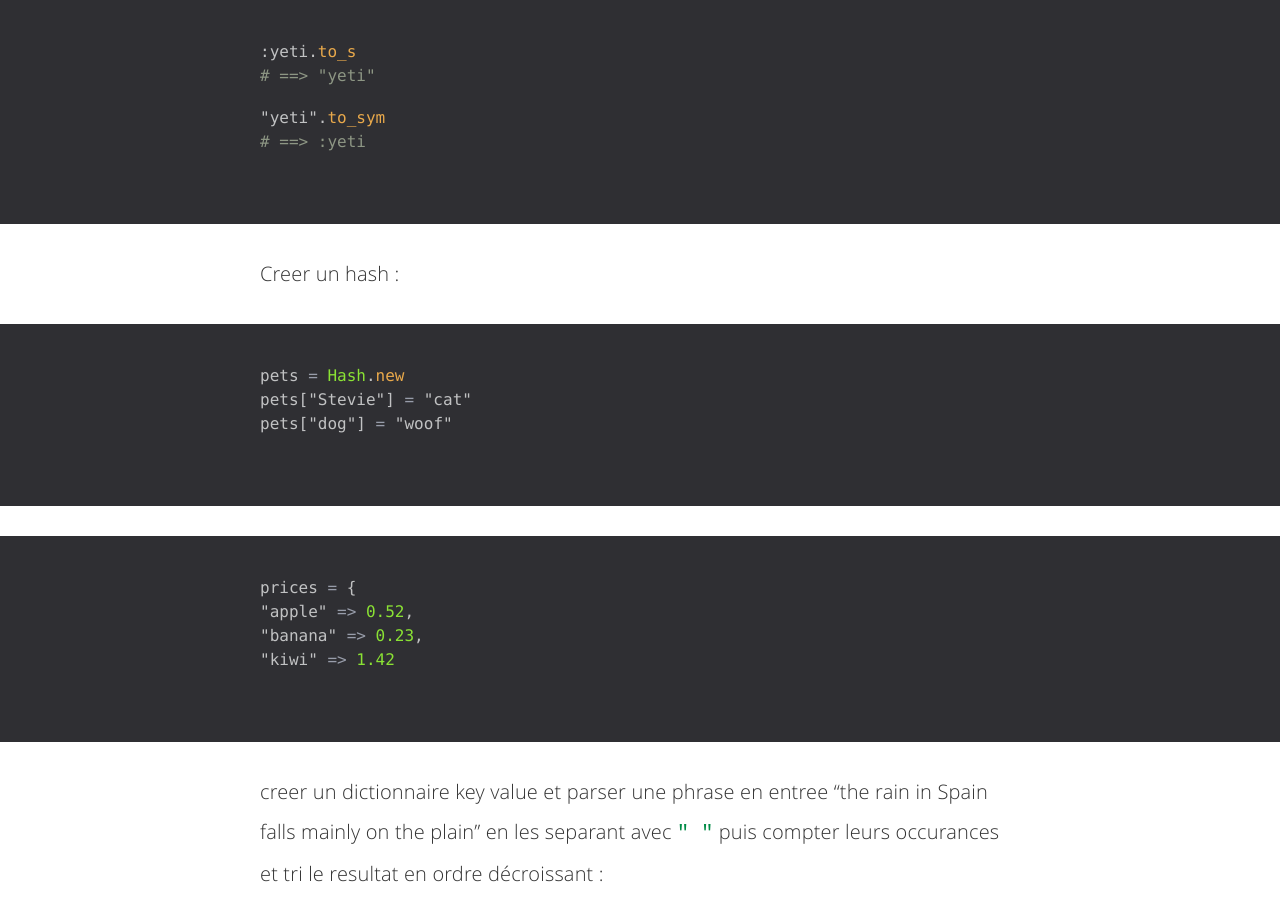
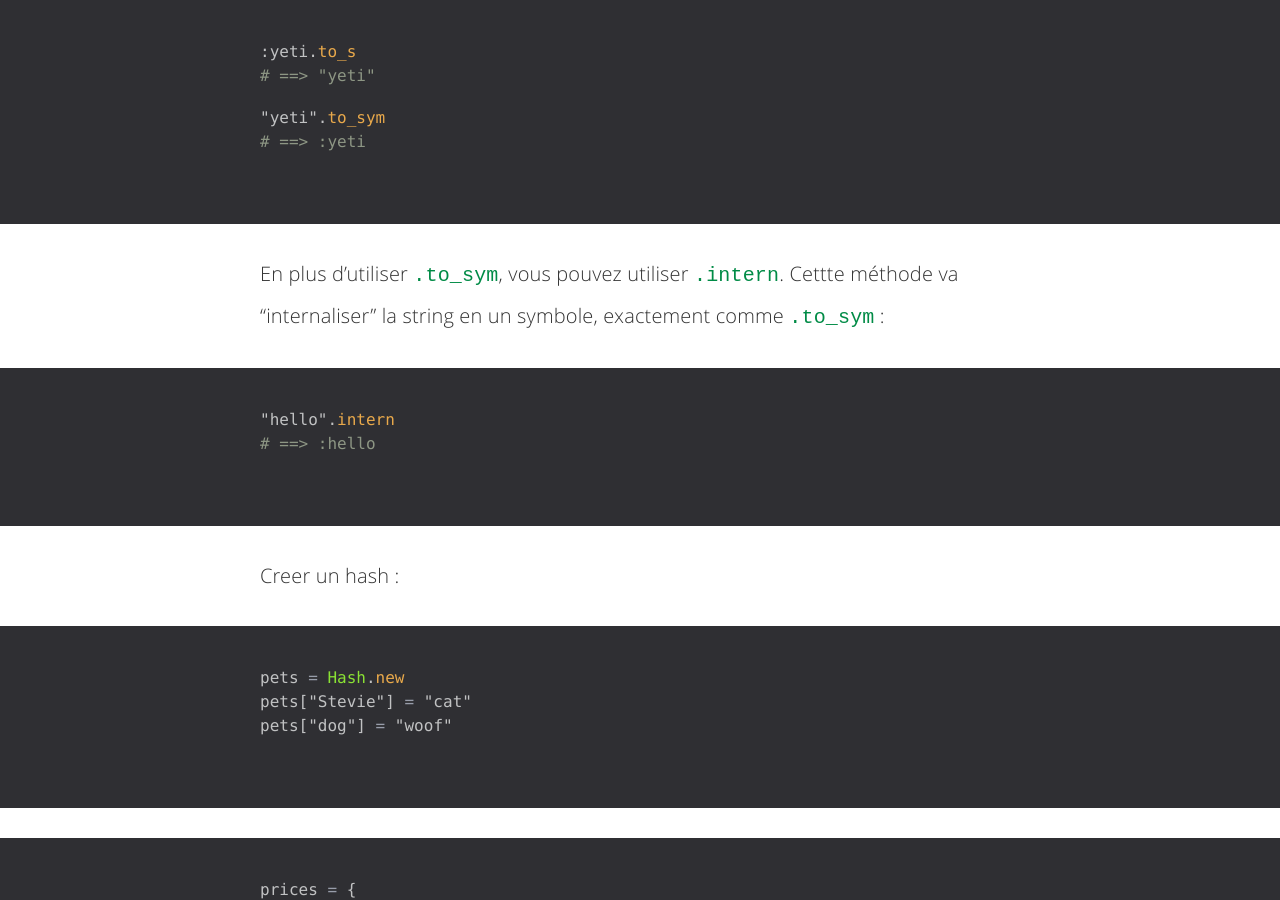
Before and after one commit to fasca/fasca.github.io, a Jekyll site: the page built from _posts/2016-10-26-ruby.md, in a window 1280 px wide and 900 px high, scrolled down 25724 px. Built offline with Jekyll 4.4.1, drawn with Linux system fonts in a browser that asks for light colours; comment, search, counter and statistics services are not loaded; some of the changed text lies outside the part shown.

Commit message:
Updated 2016-10-26-ruby.md

````diff
--- a/_posts/2016-10-26-ruby.md
+++ b/_posts/2016-10-26-ruby.md
@@ -658,6 +658,13 @@ Convertir une string en symbole et vice-versa est très simple :
 # ==> :yeti
 ```
 
+En plus d'utiliser `.to_sym`, vous pouvez utiliser `.intern`. Cettte méthode va "internaliser" la string en un symbole, exactement comme `.to_sym` :
+
+```ruby
+"hello".intern
+# ==> :hello
+```
+
 Creer un hash :
 
 ```ruby
````
Also changed, not shown: other parts of _posts/2016-10-26-ruby.md (+1 -1 lines).
